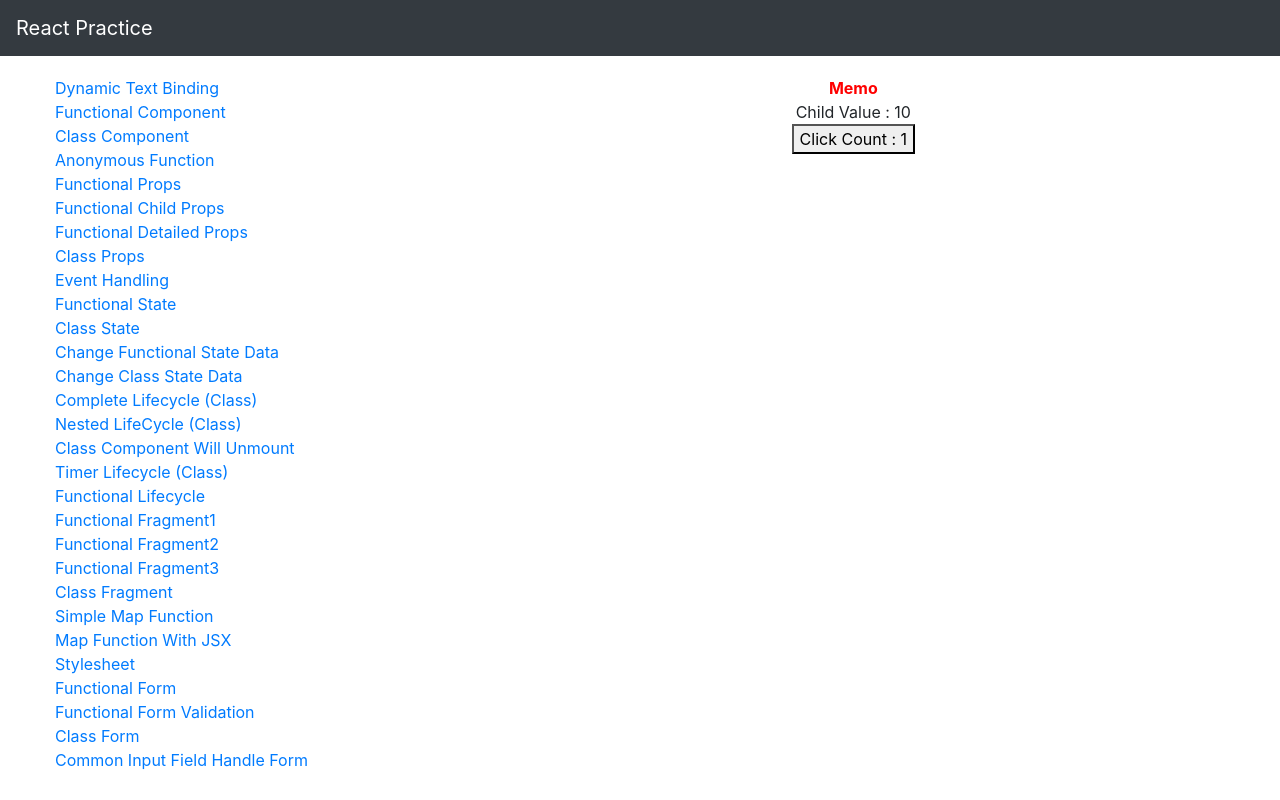
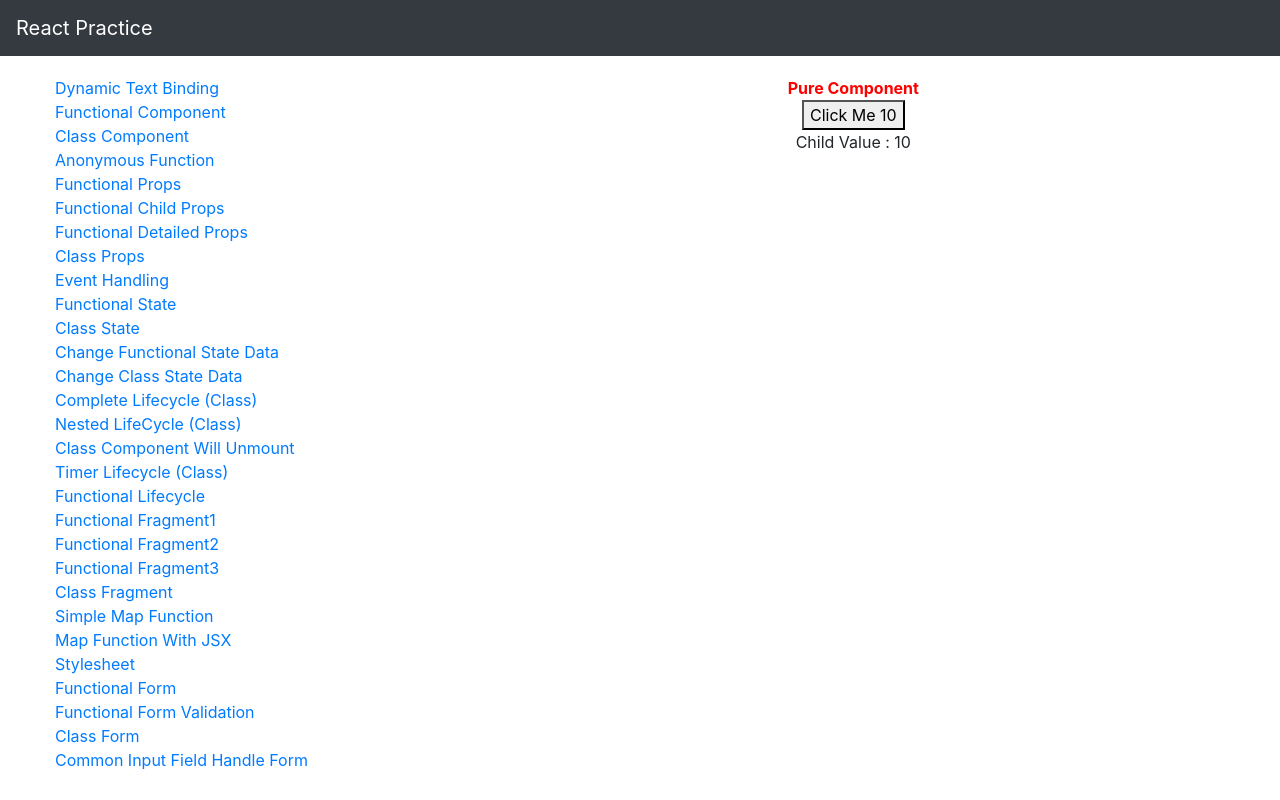
Before and after one commit to sagarninave/reactpractice, a React (Create React App) app: page /functional_memo in a window 1280 px wide. Built offline with nearby package versions, Linux system fonts and the light colour scheme.

Commit message:
pure component and memo code changed

```diff
--- a/package.json
+++ b/package.json
@@ -6,6 +6,8 @@
     "@fortawesome/fontawesome-svg-core": "^1.2.32",
     "@fortawesome/free-solid-svg-icons": "^5.15.1",
     "@fortawesome/react-fontawesome": "^0.1.12",
+    "@material-ui/core": "^4.11.0",
+    "@material-ui/icons": "^4.9.1",
     "@testing-library/jest-dom": "^4.2.4",
     "@testing-library/react": "^9.5.0",
     "@testing-library/user-event": "^7.2.1",
@@ -17,7 +19,8 @@
     "react-bootstrap": "^1.3.0",
     "react-dom": "^16.13.1",
     "react-router-dom": "^5.2.0",
-    "react-scripts": "3.4.3"
+    "react-scripts": "3.4.3",
+    "uuid": "^8.3.1"
   },
   "scripts": {
     "start": "react-scripts start",
--- a/src/components/FunctionalChildMemo.js
+++ b/src/components/FunctionalChildMemo.js
@@ -1,15 +1,11 @@
 import React, { memo } from 'react';
 
 function FunctionalChildMemo(props){
-
-  console.log(props.data);
+  console.log("Memo Child : ", props.number);
   return(
     <div>
-      <span> Child Value : {props.data}</span>
+      <span> Child Value : {props.number}</span>
     </div>
   )
 }
-
-// export default FunctionalChildMemo;
-
 export default memo(FunctionalChildMemo);
--- a/src/components/Memo.js
+++ b/src/components/Memo.js
@@ -1,18 +1,50 @@
-import React, { memo } from 'react';
+import React, { memo, useState } from 'react';
 import FunctionalChildMemo from './FunctionalChildMemo';
 
-function FunctionalMemo(){
+// function FunctionalMemo(){
 
-  const [parentValue, setParentValue] = React.useState(1);
-  const [childValue, setChildValue] = React.useState(10);
+//   const [number, setNumber] = React.useState(10);
 
-  return(
-    <div>
-      <strong className="heading"> Memo</strong> <br/>
-      <FunctionalChildMemo data={childValue}/>
-      <button onClick={()=>{setParentValue(parentValue+1)}}> Click Count : {parentValue}</button>
-    </div>
-  )
+//   // useState(() => {
+//   //  setInterval(() => {
+//   //   setNumber(number + 1)
+//   //    console.log("Parent Memo useEffect : ", number)
+//   //  }, 1000)
+//   // })
+
+//   console.log("Memo Parent : ", number);
+
+//   return(
+//     <div>
+//       <strong className="heading"> Memo</strong> <br/>
+//       <button onClick={()=>{setNumber(number)}}> Click Count {number}</button>
+//       <FunctionalChildMemo number={number}/>
+//     </div>
+//   )
+// }
+
+// export default FunctionalMemo;
+
+
+class FunctionalMemo extends React.Component{
+
+  constructor(){
+    super()
+    this.state = {
+      number : 10
+    }
+  }
+
+  render(){
+    console.log("Pure Component Example : ", this.state.number);
+    return(
+      <div>
+        <strong className="heading"> Pure Component </strong> <br/>
+        <button onClick={()=>{this.setState({number: this.state.number})}}> Click Me {this.state.number}</button>
+        <FunctionalChildMemo number={this.state.number}/>
+
+      </div>
+    )
+  }
 }
-
 export default FunctionalMemo;
--- a/src/components/PureComponent.js
+++ b/src/components/PureComponent.js
@@ -1,6 +1,6 @@
 import React, { PureComponent} from 'react';
 
-class ClassPureComponent extends React.Component{
+class PureComponentExample extends React.Component{
 
   constructor(){
     super()
@@ -10,15 +10,49 @@ class ClassPureComponent extends React.Component{
   }
 
   render(){
-    console.log(this.state)
+    console.log("Pure Component Example : ", this.state.number);
     return(
       <div>
         <strong className="heading"> Pure Component </strong> <br/>
-        {this.state.number} <br/>
-        <button onClick={()=>{this.setState({number: 10})}}> Click Me </button>
+        <button onClick={()=>{this.setState({number: this.state.number})}}> Click Me {this.state.number}</button>
+        <PureComponentClass number={this.state.number}/>
+        <RegularComponentClass number={this.state.number}/>
+      </div>
+    )
+  }
+}
+export default PureComponentExample;
+
+export class PureComponentClass extends PureComponent{
+
+  constructor(props){
+    super(props)
+  }
+
+  render(){
+    console.log("Pure Component : ", this.props.number);
+    return(
+      <div>
+        <strong> Pure Component Class </strong> <br/>
+        Number : {this.props.number} <br/>
       </div>
     )
   }
 }
 
-export default ClassPureComponent;
+export class RegularComponentClass extends PureComponent{
+
+  constructor(props){
+    super(props)
+  }
+
+  render(){
+    console.log("Regular Component : ", this.props.number);
+    return(
+      <div>
+        <strong> Regular Component Class </strong> <br/>
+        Number : {this.props.number} <br/>
+      </div>
+    )
+  }
+}
```
Also changed, not shown: 1 other file (tests, documents, lock files or other folders).
